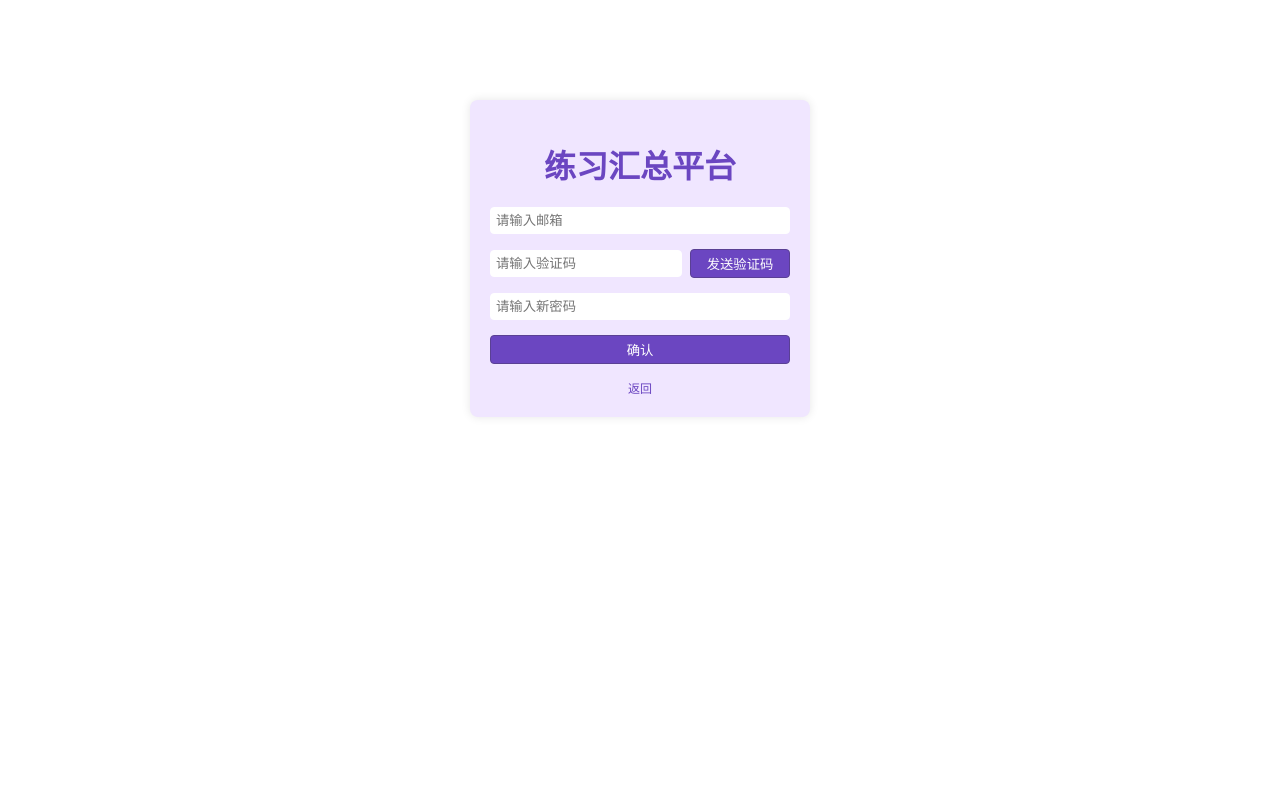
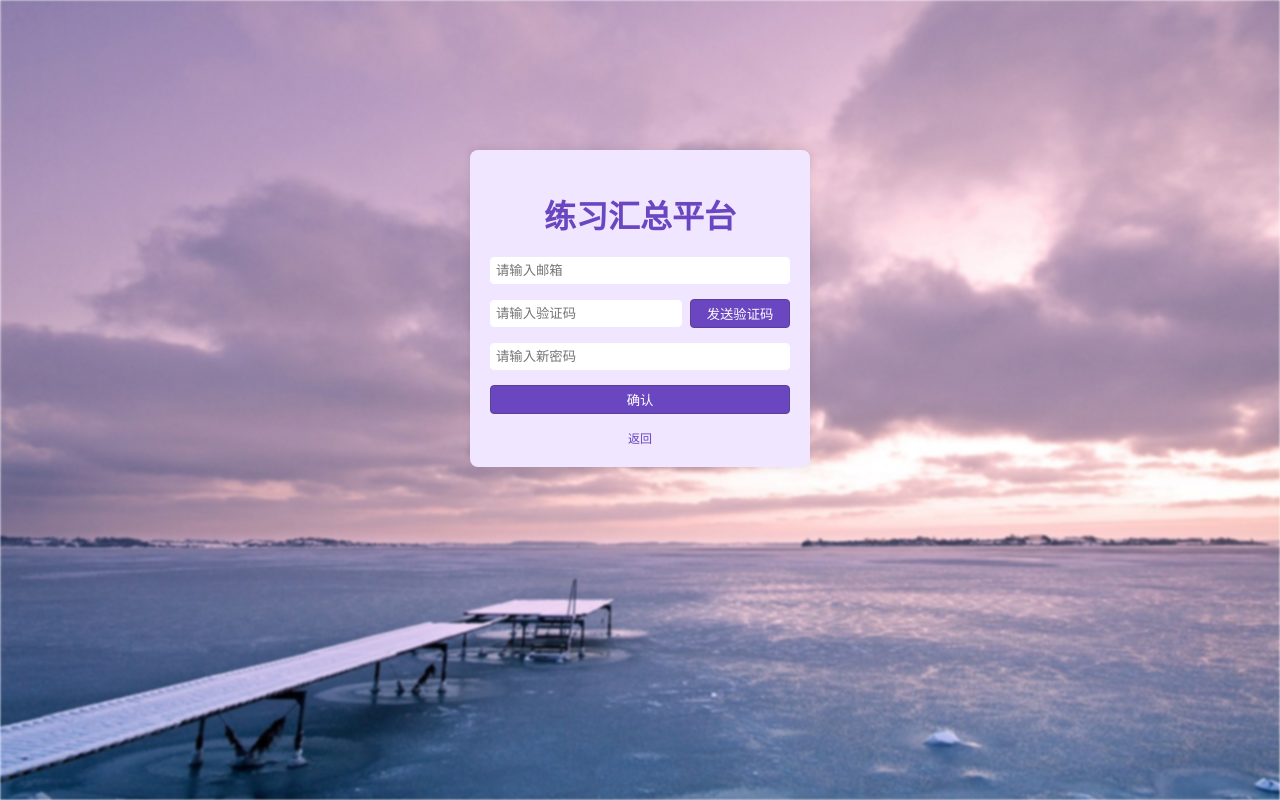
Before and after one commit to kinflower/workbench, a Vue app: page /forgot in a window 1280 px wide. Built offline with nearby package versions, Linux system fonts and the light colour scheme; a small style sheet from the web is missing.

Commit message:
feat：页面添加背景图片

```diff
--- a/src/views/Forgot/ForgotView.vue
+++ b/src/views/Forgot/ForgotView.vue
@@ -1,4 +1,5 @@
 <template>
+  <div class="bg"></div>
   <div class="container">
     <h1 class="login_title">练习汇总平台</h1>
     <div class="form-group">
@@ -102,6 +103,18 @@ export default defineComponent({
 </script>
 
 <style scoped>
+.bg {
+  position: fixed;
+  top: 0;
+  left: 0;
+  right: 0;
+  bottom: 0;
+  background-image: url('../../assets/bg.jpg');
+  background-repeat: no-repeat;
+  background-size: cover;
+  filter: blur(1px);
+  z-index: 0;
+}
 .email,
 .password,
 .register {
@@ -135,7 +148,9 @@ export default defineComponent({
   padding: 20px;
   border-radius: 8px;
   width: 300px;
-  margin: 100px auto;
+  margin: 150px auto;
   box-shadow: 0 0 10px rgba(0, 0, 0, 0.1);
+  position: relative;
+  z-index: 1;
 }
 </style>
--- a/src/views/Home/HomeView.vue
+++ b/src/views/Home/HomeView.vue
@@ -215,6 +215,7 @@ export default defineComponent({
 .title {
     margin-top: 5px;
     font-weight: bolder;
+    text-shadow: 0 0 5px #331677;
 }
 .icon:hover {
     filter: opacity(0.9);
--- a/src/views/Login/LoginView.vue
+++ b/src/views/Login/LoginView.vue
@@ -1,4 +1,5 @@
 <template>
+  <div class="bg"></div>
   <div class="container">
     <h1 class="login_title">练习汇总平台</h1>
     <div class="form-group">
@@ -88,6 +89,18 @@ export default defineComponent({
 </script>
 
 <style scoped>
+.bg {
+  position: fixed;
+  top: 0;
+  left: 0;
+  right: 0;
+  bottom: 0;
+  background-image: url('../../assets/bg.jpg');
+  background-repeat: no-repeat;
+  background-size: cover;
+  filter: blur(1px);
+  z-index: 0;
+}
 .email,
 .password,
 .login {
@@ -123,7 +136,9 @@ export default defineComponent({
   padding: 20px;
   border-radius: 8px;
   width: 300px;
-  margin: 100px auto;
+  margin: 150px auto;
   box-shadow: 0 0 10px rgba(0, 0, 0, 0.1);
+  position: relative;
+  z-index: 1;
 }
 </style>
--- a/src/views/Register/RegisterView.vue
+++ b/src/views/Register/RegisterView.vue
@@ -1,4 +1,5 @@
 <template>
+  <div class="bg"></div>
   <div class="container">
     <h1 class="login_title">练习汇总平台</h1>
     <div class="form-group">
@@ -137,6 +138,18 @@ export default defineComponent({
 </script>
 
 <style scoped>
+.bg {
+  position: fixed;
+  top: 0;
+  left: 0;
+  right: 0;
+  bottom: 0;
+  background-image: url('../../assets/bg.jpg');
+  background-repeat: no-repeat;
+  background-size: cover;
+  filter: blur(1px);
+  z-index: 0;
+}
 .email,
 .password,
 .register {
@@ -171,7 +184,9 @@ export default defineComponent({
   padding: 20px;
   border-radius: 8px;
   width: 300px;
-  margin: 100px auto;
+  margin: 150px auto;
   box-shadow: 0 0 10px rgba(0, 0, 0, 0.1);
+  position: relative;
+  z-index: 1;
 }
 </style>
--- a/src/views/Setting/SettingView.vue
+++ b/src/views/Setting/SettingView.vue
@@ -1,5 +1,5 @@
 <template>
-    <div class="set_container">
+    <div id="set_container">
         <div class="sidebar">
             <div class="item" :class="active == '1' ? 'active' : ''" @click="active = '1'">主页样式</div>
             <div class="item" :class="active == '2' ? 'active' : ''" @click="active = '2'">输入框配置</div>
@@ -60,9 +60,9 @@
                 <div v-for="(item, index) in appList" :key="index">
                     <div class="app_item" v-if="item.type == 'search'">
                         <input type="checkbox" v-model="item.chose">
-                        <div style="width: 20%;">{{ item.appName }}</div>
-                        <div style="width: 40%;">{{ item.url }}</div>
-                        <div style="width: 10%;">
+                        <div style="width: 100px;white-space: nowrap;">{{ item.appName }}</div>
+                        <div style="width: 400px;overflow: hidden;white-space: nowrap;text-overflow: ellipsis;">{{ item.url }}</div>
+                        <div style="width: 100px;margin-left: 10px;">
                             <img class="app_img" v-if="item.imgUrl" :src="item.imgUrl">
                             <img class="app_img" v-else src="../../assets/pic.png">
                         </div>
@@ -300,7 +300,7 @@ export default defineComponent({
             getApp()
         })
         onMounted(() => {
-            listHeight.value = window.screen.availHeight - 450
+            listHeight.value = document.body.scrollHeight
         })
         return {
             active, setting, showSelect, messageBox, appList, dialogView,
@@ -313,7 +313,7 @@ export default defineComponent({
 </script>
 
 <style scoped>
-.set_container {
+#set_container {
     display: flex;
     width: 100%;
 }
@@ -427,6 +427,7 @@ input {
     justify-content: space-between;
     width: 110px;
     margin: 20px;
+    white-space: nowrap;
 }
 
 .app_list {
@@ -436,6 +437,7 @@ input {
 }
 .app_list::-webkit-scrollbar {
     width: 5px;
+    height: 5px;
 }
 
 .app_list::-webkit-scrollbar-thumb {
@@ -452,6 +454,7 @@ input {
     padding-left: 10px;
     border: 1px solid #e6daf8;
     border-top: none;
+    min-width: 800px;
 }
 
 #appImg {
```
Also changed, not shown: src/assets/bg.jpg (added).
